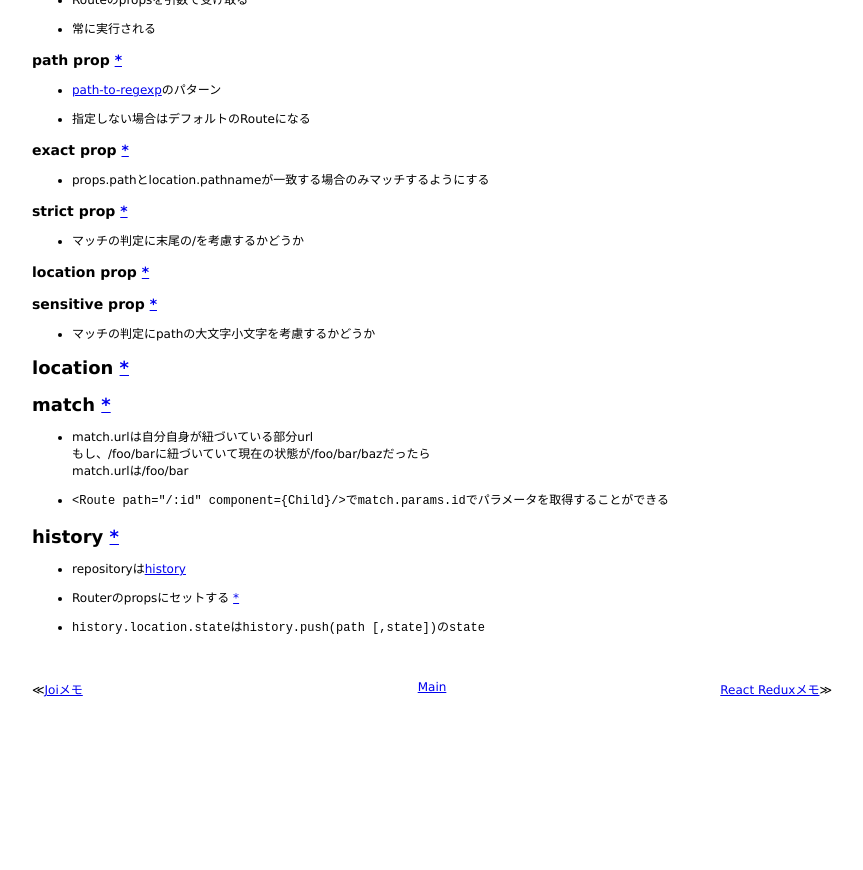
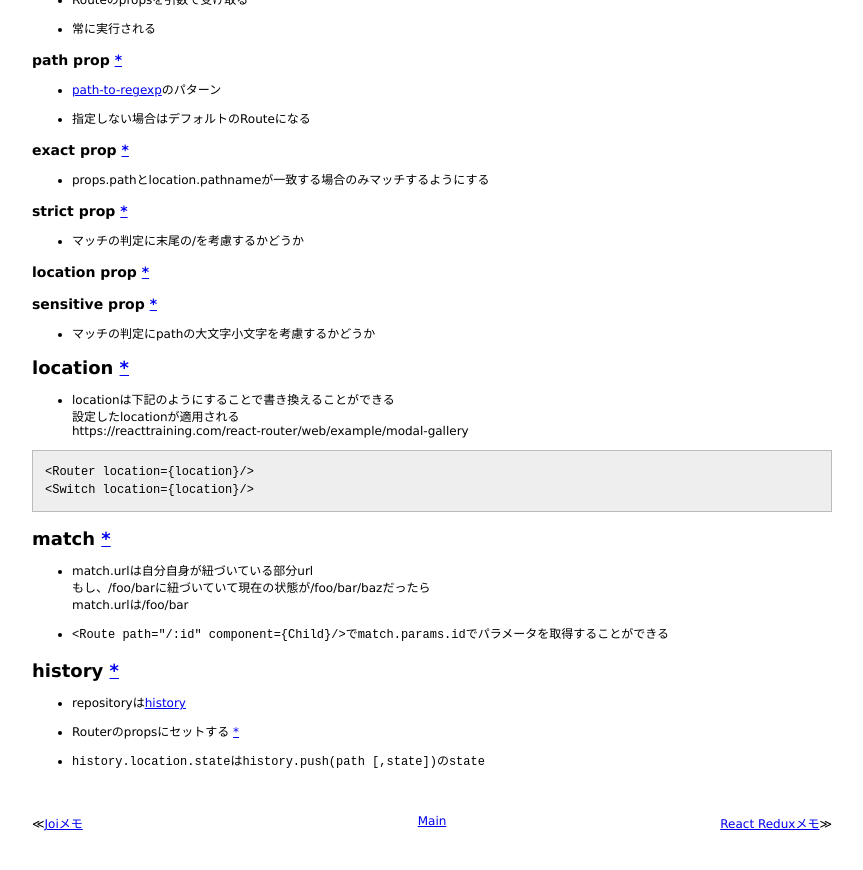
Before and after one commit to 38elements/38elements.github.com, a Jekyll site: the page built from _posts/2017-04-29-react-router.md, in a window 1280 px wide and 900 px high, scrolled down 1113 px. Shown: the top 870 px of the window, without its empty margins (208-1071 px from the left). Built offline with Jekyll 4.4.1, drawn with Linux system fonts in a browser that asks for light colours; before the commit the page ends 1879 px from its top, so only the background shows below that.

Commit message:
Update 2017-04-29-react-router.md

````diff
--- a/_posts/2017-04-29-react-router.md
+++ b/_posts/2017-04-29-react-router.md
@@ -94,6 +94,15 @@ const FooRoute = ({ component, ...props }) => (
 
 ## location [\*](https://reacttraining.com/react-router/web/api/location)
 
+* locationは下記のようにすることで書き換えることができる
+設定したlocationが適用される
+https://reacttraining.com/react-router/web/example/modal-gallery
+
+```
+<Router location={location}/>
+<Switch location={location}/>
+```
+
 ## match [\*](https://reacttraining.com/react-router/web/api/match)
 
 * match.urlは自分自身が紐づいている部分url
````
